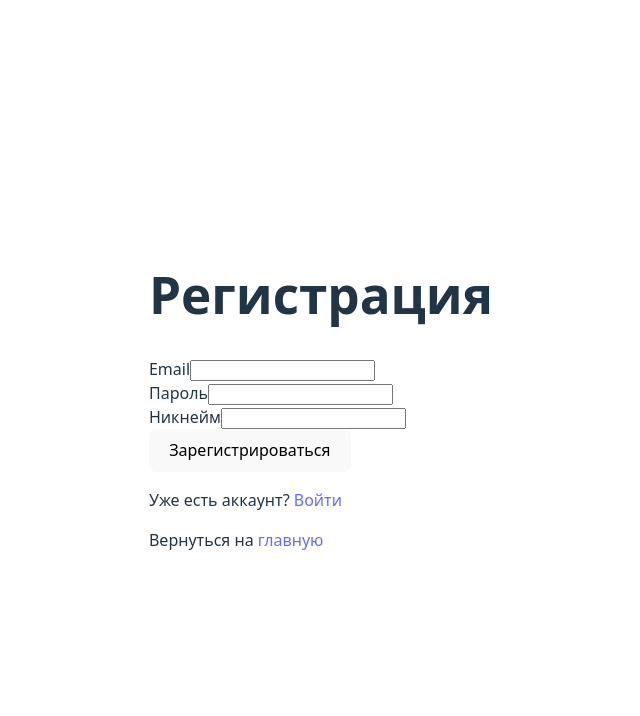
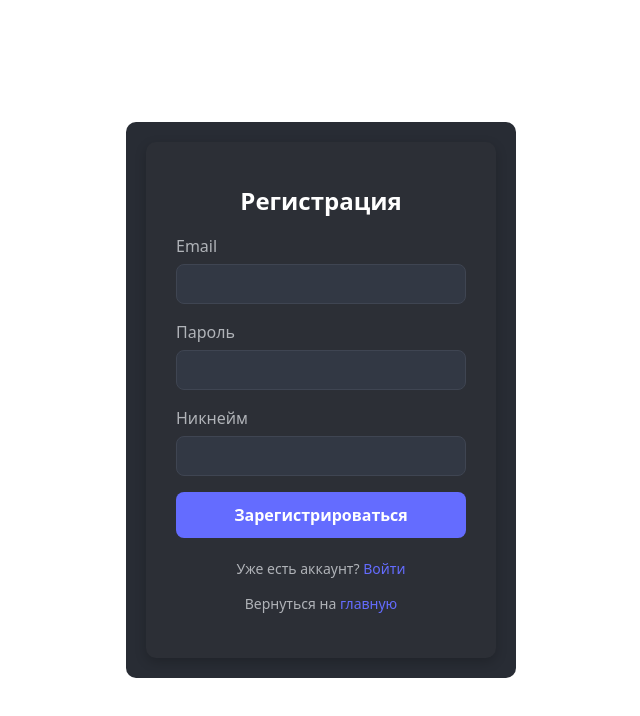
Before and after one commit to N01ZY-D/code-battle, a React (Vite) app in the folder frontend/: page /register in a window 1280 px wide. Shown: the top 716 px of the page, without its empty margins (319-959 px from the left). Built offline with nearby package versions, Linux system fonts and the light colour scheme.

Commit message:
regAuth css added

```diff
--- a/frontend/src/pages/LoginPage.jsx
+++ b/frontend/src/pages/LoginPage.jsx
@@ -3,6 +3,7 @@ import axios from "axios";
 import { useNavigate } from "react-router-dom";
 import { Link } from "react-router-dom"; // Импортируем Link для навигации
 import AuthContext from "../context/AuthContext"; // Импортируем контекст
+import "../styles/LoginPage.css"; // Импортируем стили для страницы логина
 
 const LoginPage = () => {
   const [email, setEmail] = useState("");
@@ -30,10 +31,11 @@ const LoginPage = () => {
   };
 
   return (
-    <div>
-      <h1>Авторизация</h1>
-      <form onSubmit={handleSubmit}>
-        <div>
+    <div className="login-container">
+      <div className="login-box">
+        <h1 className="login-title">Авторизация</h1>
+        <form onSubmit={handleSubmit} className="login-form">
+          <div className="login-group">
             <label>Email</label>
             <input
               type="email"
@@ -42,7 +44,7 @@ const LoginPage = () => {
               required
             />
           </div>
-        <div>
+          <div className="login-group">
             <label>Пароль</label>
             <input
               type="password"
@@ -51,17 +53,21 @@ const LoginPage = () => {
               required
             />
           </div>
-        {error && <p>{error}</p>}
-        <button type="submit">Войти</button>
+          {error && <p className="login-error">{error}</p>}
+          <button type="submit" className="login-button">
+            Войти
+          </button>
         </form>
+        <div className="login-links">
           <p>
-        Нет аккаунта? <Link to="/register">Зарегистрироваться</Link>{" "}
-        {/* Ссылка на страницу регистрации */}
+            Нет аккаунта? <Link to="/register">Зарегистрироваться</Link>
           </p>
           <p>
             Вернуться на <Link to="/">главную</Link>
           </p>
         </div>
+      </div>
+    </div>
   );
 };
 
--- a/frontend/src/pages/RegisterPage.jsx
+++ b/frontend/src/pages/RegisterPage.jsx
@@ -2,6 +2,7 @@ import React, { useState } from "react";
 import axios from "axios";
 import { useNavigate } from "react-router-dom";
 import { Link } from "react-router-dom"; // Импортируем Link для навигации
+import "../styles/RegisterPage.css"; // Импортируем стили для страницы регистрации
 
 const RegisterPage = () => {
   const [email, setEmail] = useState("");
@@ -30,10 +31,11 @@ const RegisterPage = () => {
   };
 
   return (
-    <div>
-      <h1>Регистрация</h1>
-      <form onSubmit={handleSubmit}>
-        <div>
+    <div className="register-container">
+      <div className="register-box">
+        <h1 className="register-title">Регистрация</h1>
+        <form className="register-form" onSubmit={handleSubmit}>
+          <div className="register-group">
             <label>Email</label>
             <input
               type="email"
@@ -42,7 +44,7 @@ const RegisterPage = () => {
               required
             />
           </div>
-        <div>
+          <div className="register-group">
             <label>Пароль</label>
             <input
               type="password"
@@ -51,7 +53,7 @@ const RegisterPage = () => {
               required
             />
           </div>
-        <div>
+          <div className="register-group">
             <label>Никнейм</label>
             <input
               type="text"
@@ -60,16 +62,21 @@ const RegisterPage = () => {
               required
             />
           </div>
-        {error && <p>{error}</p>}
-        <button type="submit">Зарегистрироваться</button>
+          {error && <p className="register-error">{error}</p>}
+          <button type="submit" className="register-button">
+            Зарегистрироваться
+          </button>
         </form>
+        <div className="register-links">
           <p>
-        Уже есть аккаунт? <Link to="/login">Войти</Link>{" "}
+            Уже есть аккаунт? <Link to="/login">Войти</Link>
           </p>
           <p>
             Вернуться на <Link to="/">главную</Link>
           </p>
         </div>
+      </div>
+    </div>
   );
 };
 
--- /dev/null
+++ b/frontend/src/styles/loginPage.css
@@ -0,0 +1,93 @@
+.login-container {
+  display: flex;
+  justify-content: center;
+  align-items: center;
+  background-color: #282c34;
+  padding: 20px;
+  border-radius: 10px;
+}
+
+.login-box {
+  width: 350px;
+  max-width: 100%;
+  background-color: #2c2f36;
+  padding: 30px;
+  border-radius: 10px;
+  box-shadow: 0 4px 12px rgba(0, 0, 0, 0.2);
+}
+
+.login-title {
+  text-align: center;
+  font-size: 24px;
+  color: white;
+  margin-bottom: 20px;
+}
+
+.login-form {
+  display: flex;
+  flex-direction: column;
+  gap: 16px;
+}
+
+.login-group {
+  display: flex;
+  flex-direction: column;
+}
+
+.login-group label {
+  color: #b0b3b8;
+  margin-bottom: 6px;
+}
+
+.login-group input {
+  padding: 10px;
+  border-radius: 8px;
+  background-color: #323844;
+  color: white;
+  border: 1px solid #3f4552;
+  font-size: 16px;
+}
+
+.login-group input:focus {
+  border-color: #646cff;
+  outline: none;
+}
+
+.login-button {
+  padding: 12px;
+  background-color: #646cff;
+  color: white;
+  font-weight: bold;
+  font-size: 16px;
+  border: none;
+  border-radius: 8px;
+  cursor: pointer;
+  transition: background-color 0.3s ease;
+}
+
+.login-button:hover {
+  background-color: #535bf2;
+}
+
+.login-error {
+  color: red;
+  font-size: 14px;
+  margin-top: -10px;
+  margin-bottom: 10px;
+}
+
+.login-links {
+  margin-top: 20px;
+  text-align: center;
+  font-size: 14px;
+  color: #b0b3b8;
+}
+
+.login-links a {
+  color: #646cff;
+  text-decoration: none;
+}
+
+.login-links a:hover {
+  text-decoration: underline;
+}
--- /dev/null
+++ b/frontend/src/styles/registerPage.css
@@ -0,0 +1,93 @@
+.register-container {
+  display: flex;
+  justify-content: center;
+  align-items: center;
+  background-color: #282c34;
+  padding: 20px;
+  border-radius: 10px;
+}
+
+.register-box {
+  width: 350px;
+  max-width: 100%;
+  background-color: #2c2f36;
+  padding: 30px;
+  border-radius: 10px;
+  box-shadow: 0 4px 12px rgba(0, 0, 0, 0.2);
+}
+
+.register-title {
+  text-align: center;
+  font-size: 24px;
+  color: white;
+  margin-bottom: 20px;
+}
+
+.register-form {
+  display: flex;
+  flex-direction: column;
+  gap: 16px;
+}
+
+.register-group {
+  display: flex;
+  flex-direction: column;
+}
+
+.register-group label {
+  color: #b0b3b8;
+  margin-bottom: 6px;
+}
+
+.register-group input {
+  padding: 10px;
+  border-radius: 8px;
+  background-color: #323844;
+  color: white;
+  border: 1px solid #3f4552;
+  font-size: 16px;
+}
+
+.register-group input:focus {
+  border-color: #646cff;
+  outline: none;
+}
+
+.register-button {
+  padding: 12px;
+  background-color: #646cff;
+  color: white;
+  font-weight: bold;
+  font-size: 16px;
+  border: none;
+  border-radius: 8px;
+  cursor: pointer;
+  transition: background-color 0.3s ease;
+}
+
+.register-button:hover {
+  background-color: #535bf2;
+}
+
+.register-error {
+  color: red;
+  font-size: 14px;
+  margin-top: -10px;
+  margin-bottom: 10px;
+}
+
+.register-links {
+  margin-top: 20px;
+  text-align: center;
+  font-size: 14px;
+  color: #b0b3b8;
+}
+
+.register-links a {
+  color: #646cff;
+  text-decoration: none;
+}
+
+.register-links a:hover {
+  text-decoration: underline;
+}
```
Lines whose indentation alone changed are shown as unchanged.
